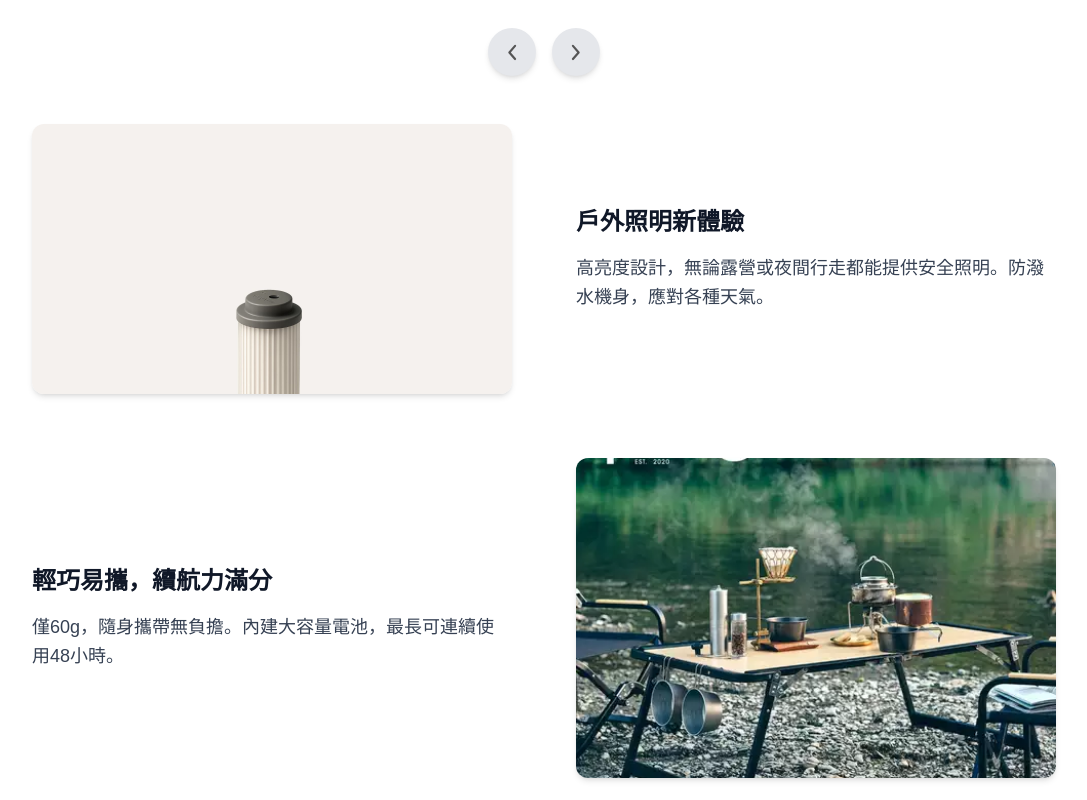
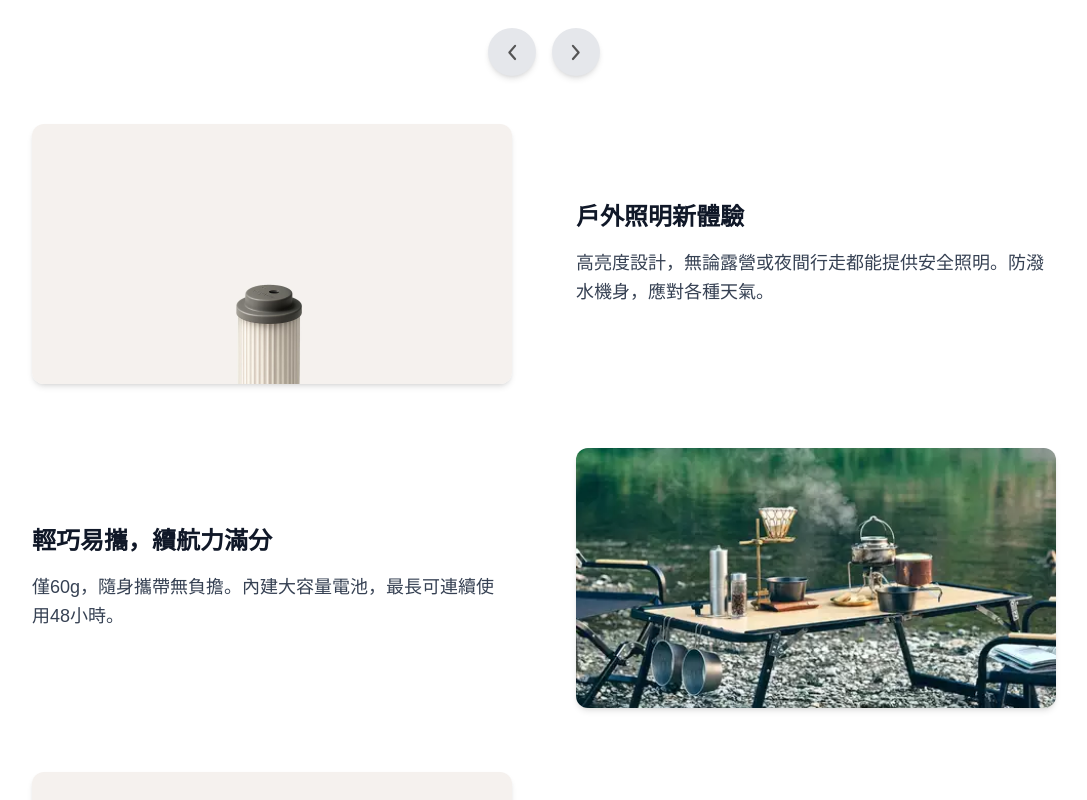
Before and after one commit to gv8899/Wellmade, a Next.js app in the folder frontend/: page /product/38kt in a window 1280 px wide. Shown: the part 1120-1920 px from the top of the page, without its empty margins (96-1183 px from the left). Built offline with nearby package versions, Linux system fonts and the light colour scheme.

Commit message:
FeatureDetails 圖片固定修正

```diff
--- a/frontend/src/app/product/[id]/FeatureDetails.tsx
+++ b/frontend/src/app/product/[id]/FeatureDetails.tsx
@@ -23,12 +23,15 @@ const FeatureDetails: React.FC<FeatureDetailsProps> = ({ details }) => {
             key={idx}
             className={`flex flex-col md:flex-row ${isReverse ? 'md:flex-row-reverse' : ''} items-center gap-8 md:gap-16`}
           >
-            <div className="w-full md:w-1/2 flex justify-center">
+            <div className="w-full md:w-1/2 flex justify-center items-center">
+  <div className="w-full h-[260px] flex items-center justify-center">
+
               {item.type === "image" ? (
-                <img src={item.src} alt={item.title} className="rounded-xl shadow-md max-h-80 object-cover w-full" />
-              ) : (
-                <video src={item.src} controls className="rounded-xl shadow-md max-h-80 object-cover w-full" />
-              )}
+      <img src={item.src} alt={item.title} className="rounded-xl shadow-md object-cover w-full h-full" />
+    ) : (
+      <video src={item.src} controls className="rounded-xl shadow-md object-cover w-full h-full" />
+    )}
+  </div>
             </div>
             <div className="w-full md:w-1/2 flex flex-col items-start">
               <h3 className="text-2xl font-bold mb-4 text-gray-900">{item.title}</h3>
```
